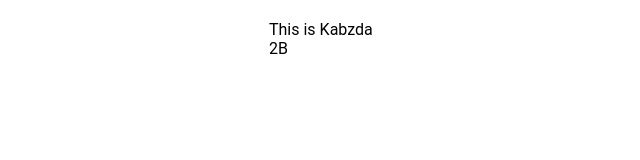
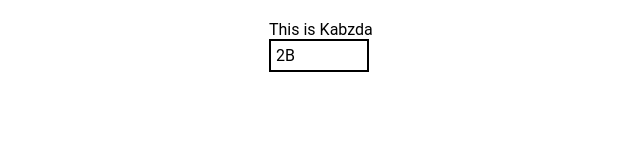
Before and after one commit to Dmitriy-Zarechnev/kabzda_app, a React (Create React App) app: page / in a window 1280 px wide. Shown: the top 160 px of the page, without its empty margins (71-711 px from the left). Built offline with nearby package versions, Linux system fonts and the light colour scheme.

Commit message:
08.02 - 1

```diff
--- /dev/null
+++ b/src/components/select/Select.module.css
@@ -0,0 +1,23 @@
+.select {
+    display: flex;
+    flex-direction: column;
+    font-size: 20px;
+    gap: 5px;
+    border: 2px solid black;
+    max-width: 100px;
+    justify-content: center;
+    align-items: start;
+    padding: 5px 0;
+    overflow: hidden;
+}
+
+.span {
+    width: 100%;
+    height: 100%;
+    padding: 0 5px;
+}
+
+.hover:hover {
+    background-color: #bdb2b2;
+    cursor: pointer;
+}
--- a/src/components/select/Select.tsx
+++ b/src/components/select/Select.tsx
@@ -1,4 +1,5 @@
 import React from 'react'
+import S from './Select.module.css'
 
 export type ItemType = {
     title: string,
@@ -18,21 +19,21 @@ type SelectPropsType = {
 export const Select = (props: SelectPropsType) => {
 
     return (
-        <div className="select">
+        <div className={S.select}>
             {props.onFocus
                 ? props.items.map(el => {
                     return (
-                        <div className={'span hover'} key={el.value} onClick={() => props.onClick(el.value, el.title)}>{el.title}</div>
+                        <div className={`${S.span} ${S.hover}`} key={el.value} onClick={() => props.onClick(el.value, el.title)}>{el.title}</div>
                     )
                 })
                 :
                 <>{props.selectedValue
                     ? props.items.filter(e => e.value === props.selectedValue).map(el => {
                         return (
-                            <div className={'span'} onClick={() => props.onClick(el.value, el.title)} key={el.value}>{el.title}</div>
+                            <div className={S.span} onClick={() => props.onClick(el.value, el.title)} key={el.value}>{el.title}</div>
                         )
                     })
-                    : <div className={'span'} onClick={() => props.onClick(props.defaultTitleData.value, props.defaultTitleData.title)}>{props.currentTitle}</div>
+                    : <div className={S.span} onClick={() => props.onClick(props.defaultTitleData.value, props.defaultTitleData.title)}>{props.currentTitle}</div>
                 }
                 </>
             }
--- a/src/components/selectKabz/SelectKabz.tsx
+++ b/src/components/selectKabz/SelectKabz.tsx
@@ -1,5 +1,5 @@
 import React from 'react'
-import classes from './SelectKabz.module.css'
+import S from './SelectKabz.module.css'
 
 export type ItemType = {
     title: string,
@@ -17,7 +17,7 @@ export const SelectKabz = (props: SelectPropsType) => {
     const selectedItem = props.items.find(i => i.value === props.value)
 
     return (
-        <div className={classes.select}>
+        <div className={S.select}>
             <select>
                 <option value='1'>Moscow</option>
                 <option value='2'>Lima</option>
```
